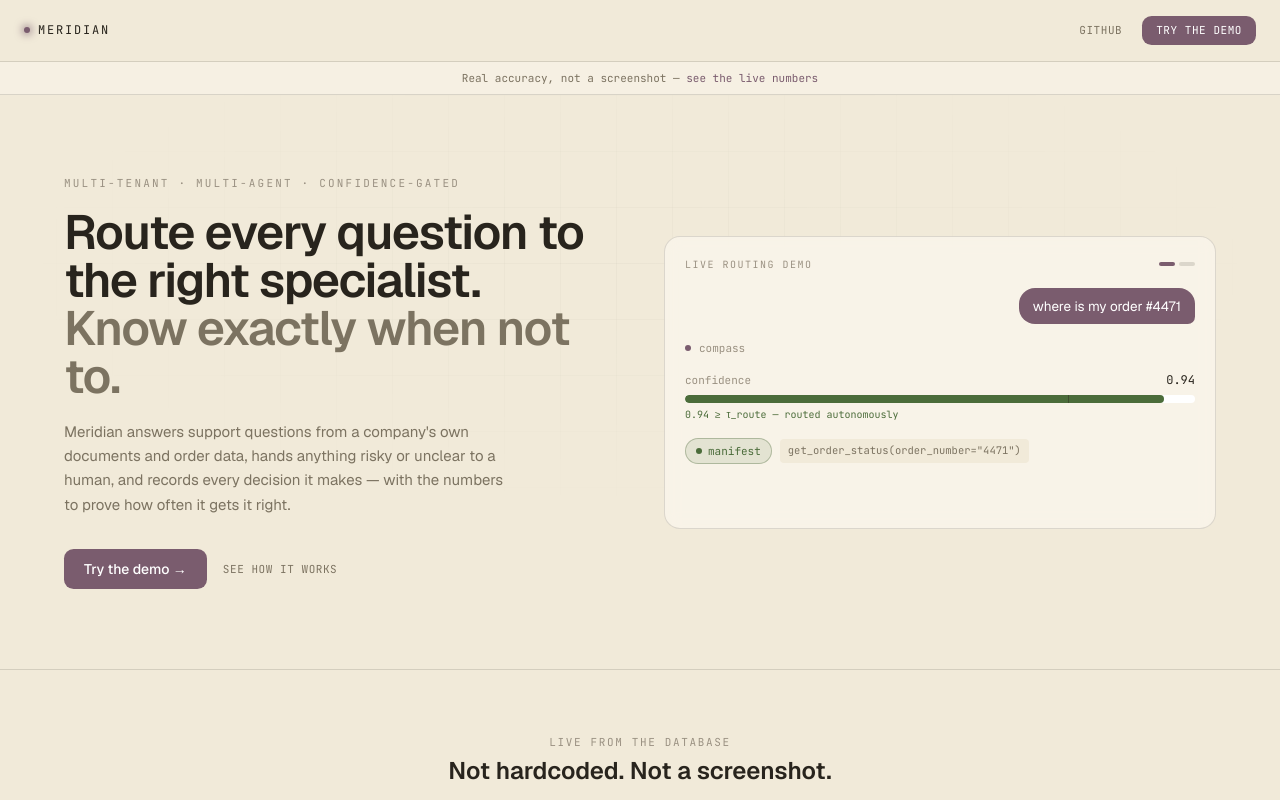
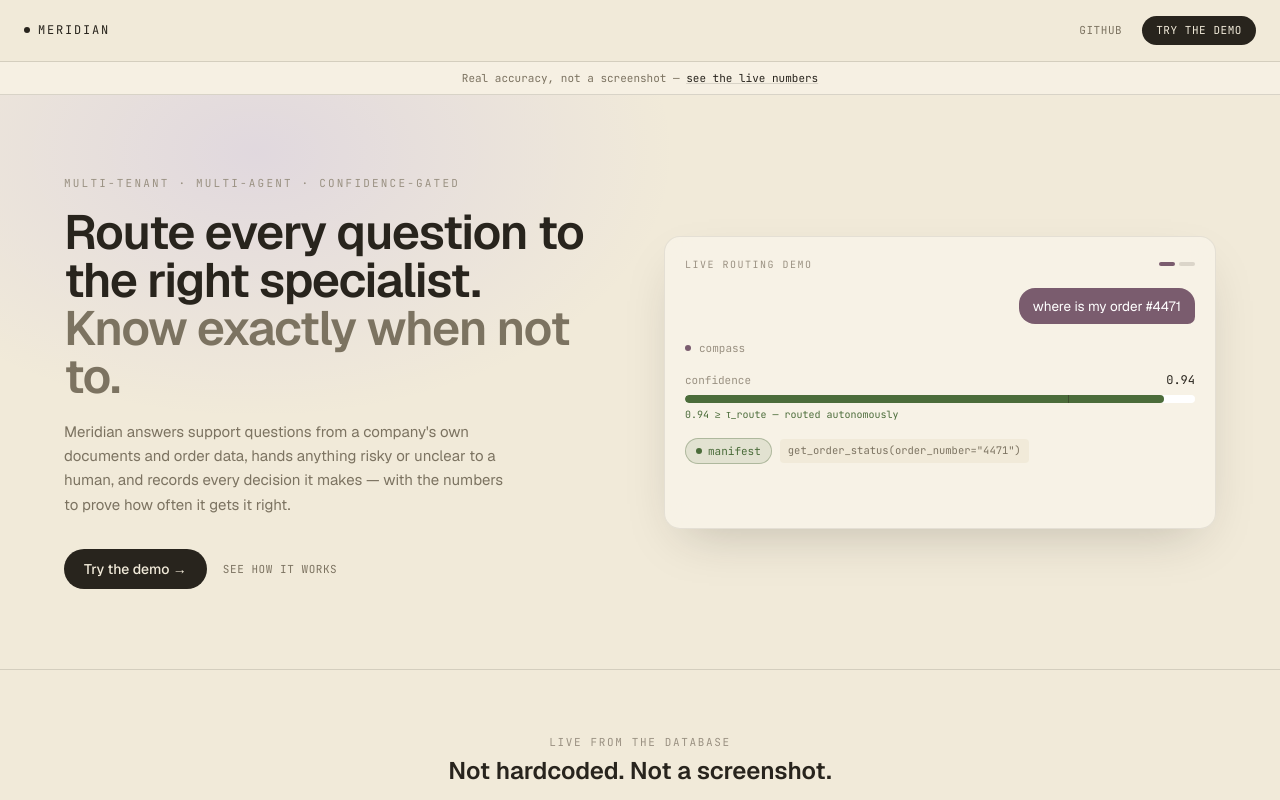
Before and after one commit to ANSHUUMAAN5/meridian, a Next.js app in the folder frontend/: page / in a window 1280 px wide. Shown: the top 800 px of the page. Built offline with nearby package versions, Linux system fonts and the light colour scheme; no server answers.

Commit message:
feat(landing): warm hero -- glass demo panel, pill CTAs, one accent glow
Neutral charcoal buttons everywhere; the old vivid compass purple is
now reserved for exactly one placement, a soft glow behind the
headline, instead of being the default button/link color.

```diff
--- a/frontend/src/app/_components/HeroRouting.tsx
+++ b/frontend/src/app/_components/HeroRouting.tsx
@@ -62,7 +62,7 @@
   const fillPct = phase >= 2 ? loop.confidence * 100 : 0;
 
   return (
-    <div className="mx-auto w-full max-w-xl rounded-2xl border border-line bg-surface/80 p-5 backdrop-blur-sm">
+    <div className="mx-auto w-full max-w-xl rounded-2xl border border-line/60 bg-surface/70 p-5 backdrop-blur-md shadow-[0_20px_50px_-20px_rgba(40,36,29,0.25)]">
       <div className="mb-4 flex items-center justify-between">
         <p className="font-mono text-[10px] uppercase tracking-[0.15em] text-faint-text">live routing demo</p>
         <div className="flex gap-1">
--- a/frontend/src/app/page.tsx
+++ b/frontend/src/app/page.tsx
@@ -45,7 +45,7 @@
     <div className="flex flex-1 flex-col bg-canvas">
       <header className="flex items-center justify-between border-b border-line px-6 py-4">
         <div className="flex items-center gap-2">
-          <span className="h-1.5 w-1.5 rounded-full bg-compass" style={{ boxShadow: "0 0 8px 1px var(--compass)" }} />
+          <span className="h-1.5 w-1.5 rounded-full bg-text" />
           <span className="font-mono text-[12px] uppercase tracking-[0.15em] text-text">meridian</span>
         </div>
         <div className="flex items-center gap-5">
@@ -59,7 +59,7 @@
           </a>
           <Link
             href="/demo"
-            className="rounded-md bg-compass px-3.5 py-1.5 font-mono text-[11px] uppercase tracking-wider text-white transition-opacity hover:opacity-90"
+            className="rounded-full bg-text px-3.5 py-1.5 font-mono text-[11px] uppercase tracking-wider text-canvas transition-opacity hover:opacity-90"
           >
             try the demo
           </Link>
@@ -70,7 +70,7 @@
       <div className="border-b border-line bg-surface/60 px-6 py-2 text-center">
         <p className="font-mono text-[11px] text-muted-text">
           Real accuracy, not a screenshot —{" "}
-          <a href="#metrics" className="text-compass hover:underline">
+          <a href="#metrics" className="text-text underline decoration-line hover:decoration-text">
             see the live numbers
           </a>
         </p>
@@ -79,12 +79,10 @@
       {/* hero */}
       <section className="relative overflow-hidden px-6 py-20">
         <div
-          className="pointer-events-none absolute inset-0 opacity-[0.35]"
+          className="pointer-events-none absolute inset-0"
           style={{
-            backgroundImage:
-              "linear-gradient(to right, color-mix(in srgb, var(--line) 60%, transparent) 1px, transparent 1px), linear-gradient(to bottom, color-mix(in srgb, var(--line) 60%, transparent) 1px, transparent 1px)",
-            backgroundSize: "56px 56px",
-            maskImage: "radial-gradient(ellipse 70% 60% at 50% 30%, black 0%, transparent 75%)",
+            background:
+              "radial-gradient(600px 380px at 20% 10%, color-mix(in srgb, var(--accent-rare) 14%, transparent), transparent 70%)",
           }}
         />
         <div className="relative z-10 mx-auto grid max-w-6xl gap-12 lg:grid-cols-2 lg:items-center">
@@ -105,7 +103,7 @@
             <div className="flex items-center gap-4">
               <Link
                 href="/demo"
-                className="rounded-md bg-compass px-5 py-2.5 text-sm font-medium text-white transition-opacity hover:opacity-90"
+                className="rounded-full bg-text px-5 py-2.5 text-sm font-medium text-canvas transition-opacity hover:opacity-90"
               >
                 Try the demo →
               </Link>
@@ -232,7 +230,7 @@
         </p>
         <Link
           href="/demo"
-          className="inline-block rounded-md bg-compass px-6 py-3 text-sm font-medium text-white transition-opacity hover:opacity-90"
+          className="inline-block rounded-full bg-text px-6 py-3 text-sm font-medium text-canvas transition-opacity hover:opacity-90"
         >
           Try the demo →
         </Link>
```
